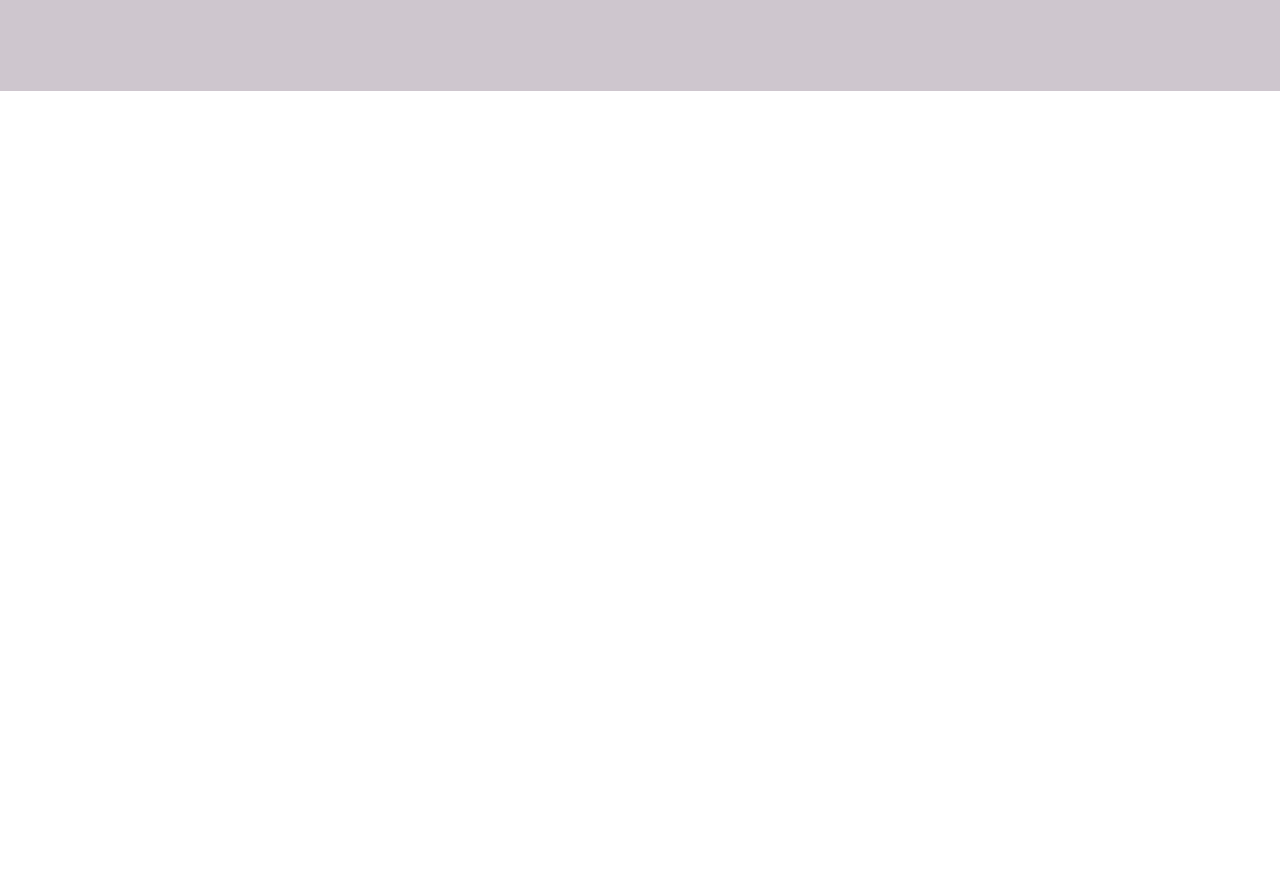
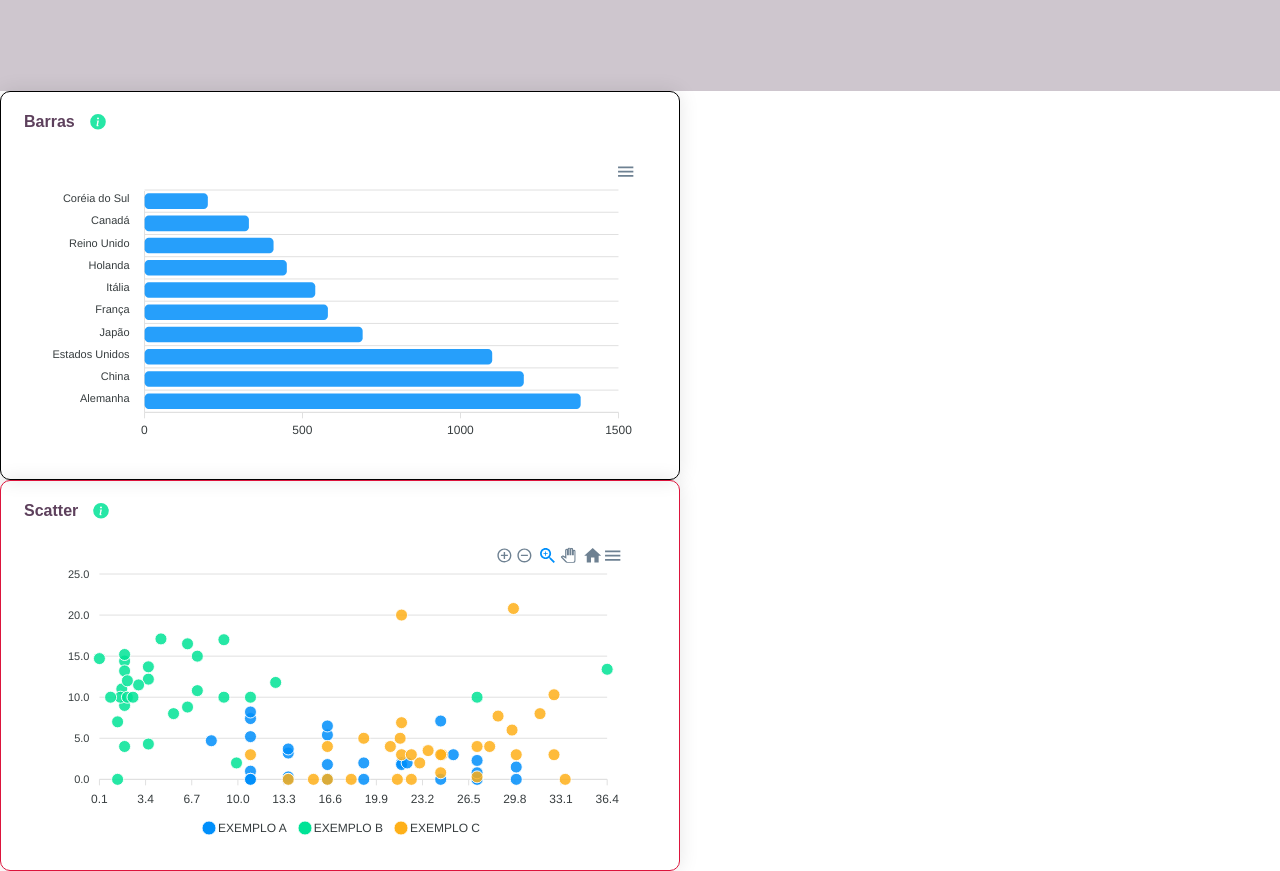
Before and after one commit to TicianneDias/dashboard-react, a React (Vite) app: page / in a window 1280 px wide. Before the commit the page ends 800 px from the top, so only its background shows below. Built offline with nearby package versions, Linux system fonts and the light colour scheme.

Commit message:
Feat: Criação e ajustes dos Dashboards e  mudança do nome do componente Header para Nav

```diff
--- a/package.json
+++ b/package.json
@@ -10,6 +10,7 @@
   "dependencies": {
     "apexcharts": "^3.35.3",
     "react": "^18.0.0",
+    "react-apexcharts": "^1.4.0",
     "react-dom": "^18.0.0",
     "react-icons": "^4.4.0",
     "styled-components": "^5.3.5"
--- a/src/components/DashboardBar/DashboardBar.jsx
+++ b/src/components/DashboardBar/DashboardBar.jsx
@@ -0,0 +1,64 @@
+import React, { Component } from "react";
+import Chart from "react-apexcharts";
+import { Title } from "../../styles/CommunsStyles";
+import { DashBarContainer } from "./styles";
+import { BsFillInfoCircleFill } from 'react-icons/bs'
+
+class App extends Component {
+  constructor(props) {
+    super(props);
+
+    this.state = {
+
+      series: [{
+        data: [200, 330, 408, 450, 540, 580, 690, 1100, 1200, 1380]
+      }],
+      options: {
+        chart: {
+          type: 'bar',
+          height: 350
+        },
+        plotOptions: {
+          bar: {
+            borderRadius: 4,
+            horizontal: true,
+          }
+        },
+        dataLabels: {
+          enabled: false
+        },
+        xaxis: {
+          categories: ['Coréia do Sul', 'Canadá', 'Reino Unido', 'Holanda', 'Itália', 'França', 'Japão',
+            'Estados Unidos', 'China', 'Alemanha'
+          ],
+        }
+      },
+
+
+    };
+  }
+
+
+  render() {
+    return (
+
+
+        <DashBarContainer>
+          <Title>
+            <div>
+              <h1>Barras</h1>
+            </div>
+            <div>
+              <BsFillInfoCircleFill id="infoIcon" />
+            </div>
+          </Title>
+          <Chart options={this.state.options} series={this.state.series} type="bar" width={603} height={290} style={{margin: '29px 38px 14px 39px'}}/>
+        </DashBarContainer>
+
+
+
+    );
+  }
+}
+
+export default App;
--- a/src/components/DashboardBar/styles.jsx
+++ b/src/components/DashboardBar/styles.jsx
@@ -0,0 +1,10 @@
+import styled from 'styled-components';
+
+export const DashBarContainer = styled.div`
+    background-color: var(--color-white);
+    border: 1px solid black;
+    width: 680px;
+    height: 100%;
+    border-radius: 10px;
+    box-shadow: 0px 0px 20px rgba(0, 0, 0, 0.1);
+`;
--- a/src/components/DashboardScatter/DashboardScatter.jsx
+++ b/src/components/DashboardScatter/DashboardScatter.jsx
@@ -0,0 +1,70 @@
+import React, { Component } from "react";
+import Chart from "react-apexcharts";
+import { DashScatterContainer } from "./styles";
+import { Title } from "../../styles/CommunsStyles";
+import { BsFillInfoCircleFill } from 'react-icons/bs'
+
+class App extends Component {
+    constructor(props) {
+        super(props);
+
+        this.state = {
+
+          series: [{
+            name: "EXEMPLO A",
+            data: [
+            [16.4, 5.4], [21.7, 2], [25.4, 3], [19, 2], [10.9, 1], [13.6, 3.2], [10.9, 7.4], [10.9, 0], [10.9, 8.2], [16.4, 0], [16.4, 1.8], [13.6, 0.3], [13.6, 0], [29.9, 0], [27.1, 2.3], [16.4, 0], [13.6, 3.7], [10.9, 5.2], [16.4, 6.5], [10.9, 0], [24.5, 7.1], [10.9, 0], [8.1, 4.7], [19, 0], [21.7, 1.8], [27.1, 0], [24.5, 0], [27.1, 0], [29.9, 1.5], [27.1, 0.8], [22.1, 2]]
+          },{
+            name: "EXEMPLO B",
+            data: [
+            [36.4, 13.4], [1.7, 11], [5.4, 8], [9, 17], [1.9, 4], [3.6, 12.2], [1.9, 14.4], [1.9, 9], [1.9, 13.2], [1.4, 7], [6.4, 8.8], [3.6, 4.3], [1.6, 10], [9.9, 2], [7.1, 15], [1.4, 0], [3.6, 13.7], [1.9, 15.2], [6.4, 16.5], [0.9, 10], [4.5, 17.1], [10.9, 10], [0.1, 14.7], [9, 10], [12.7, 11.8], [2.1, 10], [2.5, 10], [27.1, 10], [2.9, 11.5], [7.1, 10.8], [2.1, 12]]
+          },{
+            name: "EXEMPLO C",
+            data: [
+            [21.7, 3], [23.6, 3.5], [24.6, 3], [29.9, 3], [21.7, 20], [23, 2], [10.9, 3], [28, 4], [27.1, 0.3], [16.4, 4], [13.6, 0], [19, 5], [22.4, 3], [24.5, 3], [32.6, 3], [27.1, 4], [29.6, 6], [31.6, 8], [21.6, 5], [20.9, 4], [22.4, 0], [32.6, 10.3], [29.7, 20.8], [24.5, 0.8], [21.4, 0], [21.7, 6.9], [28.6, 7.7], [15.4, 0], [18.1, 0], [33.4, 0], [16.4, 0]]
+          }],
+          options: {
+            chart: {
+              height: 350,
+              type: 'scatter',
+              zoom: {
+                enabled: true,
+                type: 'xy'
+              }
+            },
+            xaxis: {
+              tickAmount: 10,
+              labels: {
+                formatter: function(val) {
+                  return parseFloat(val).toFixed(1)
+                }
+              }
+            },
+            yaxis: {
+              tickAmount: 7
+            }
+          },
+
+
+        };
+      }
+
+  render() {
+    return (
+        <DashScatterContainer>
+          <Title>
+            <div>
+              <h1>Scatter</h1>
+            </div>
+            <div>
+              <BsFillInfoCircleFill id="infoIcon" />
+            </div>
+          </Title>
+          <Chart options={this.state.options} series={this.state.series} type="scatter" width={579} height={297} style={{margin: '24px 51px 14px 50px'}} />
+        </DashScatterContainer>
+
+    );
+  }
+}
+
+export default App;
--- a/src/components/DashboardScatter/styles.jsx
+++ b/src/components/DashboardScatter/styles.jsx
@@ -0,0 +1,9 @@
+import styled from 'styled-components';
+
+export const DashScatterContainer = styled.div`
+    width: 680px;
+    height: 100%;
+    border: 1px solid crimson;
+    border-radius: 10px;
+    box-shadow: 0px 0px 20px rgba(0, 0, 0, 0.1);
+`;
--- a/src/components/Header/Header.jsx
+++ /dev/null
@@ -1,12 +0,0 @@
-import React from 'react'
-import { HeaderBar } from './styles'
-
-const Header = () => {
-  return (
-    <div>
-        <HeaderBar/>
-    </div>
-  )
-}
-
-export default Header
--- /dev/null
+++ b/src/components/Nav/Nav.jsx
@@ -0,0 +1,12 @@
+import React from 'react'
+import { NavBar } from './styles'
+
+const Nav = () => {
+  return (
+    <div>
+        <NavBar/>
+    </div>
+  )
+}
+
+export default Nav
--- a/src/components/Header/styles.jsx
+++ b/src/components/Nav/styles.jsx
@@ -1,6 +1,6 @@
 import styled from 'styled-components';
 
-export const HeaderBar = styled.div`
+export const NavBar = styled.div`
     height: 91px;
     background-color: #CEC6CE;
 `;
--- a/src/pages/Home.jsx
+++ b/src/pages/Home.jsx
@@ -1,9 +1,15 @@
 import React from 'react'
-import Header from '../components/Header/Header'
+import Nav from '../components/Nav/Nav'
+import DashboardBar from '../components/DashboardBar/DashboardBar'
+import DashboardScatter from '../components/DashboardScatter/DashboardScatter'
 
 const Home = () => {
   return (
-    <Header/>
+    <>
+      <Nav/>
+      <DashboardBar/>
+      <DashboardScatter/>
+    </>
   )
 }
 
--- /dev/null
+++ b/src/styles/CommunsStyles.jsx
@@ -0,0 +1,25 @@
+import styled from 'styled-components';
+
+export const Title = styled.div`
+    display: flex;
+    text-align: center;
+    margin-top: 21px;
+    margin-left: 23px;
+
+    div {
+        display: flex;
+        align-items: center;
+        justify-content: center;
+
+        h1 {
+            font-size: 16px;
+            color: var(--color-primary);
+        }
+
+        #infoIcon {
+            margin-left: 15.19px;
+            color: var(--color-green);
+            height: 15.62px;
+        }
+    }
+`;
--- a/src/styles/GlobalStyles.jsx
+++ b/src/styles/GlobalStyles.jsx
@@ -1,6 +1,8 @@
 import { createGlobalStyle } from "styled-components";
 
 export default createGlobalStyle`
+@import url('https://fonts.googleapis.com/css2?family=Montserrat:wght@200;300&display=swap');
+//font-family: 'Montserrat', sans-serif;
 
     :root {
         --color-white: #fff;
@@ -9,7 +11,7 @@ export default createGlobalStyle`
         --color-primary: #5D405C;
         --color-secundary: #828282;
         --color-blue: #26A0FC;
-        --color-green: #70E6CA;
+        --color-green: #26E7A6;
         --color-yellow: #FEBC3B;
 }
 
@@ -17,7 +19,7 @@ export default createGlobalStyle`
         margin: 0;
         padding: 0;
         box-sizing: border-box;
-        font-family: 'PT Sans', sans-serif;
+        font-family: 'Montserrat', sans-serif;
     }
 
     main {
```
Also changed, not shown: 1 other file (tests, documents, lock files or other folders).
